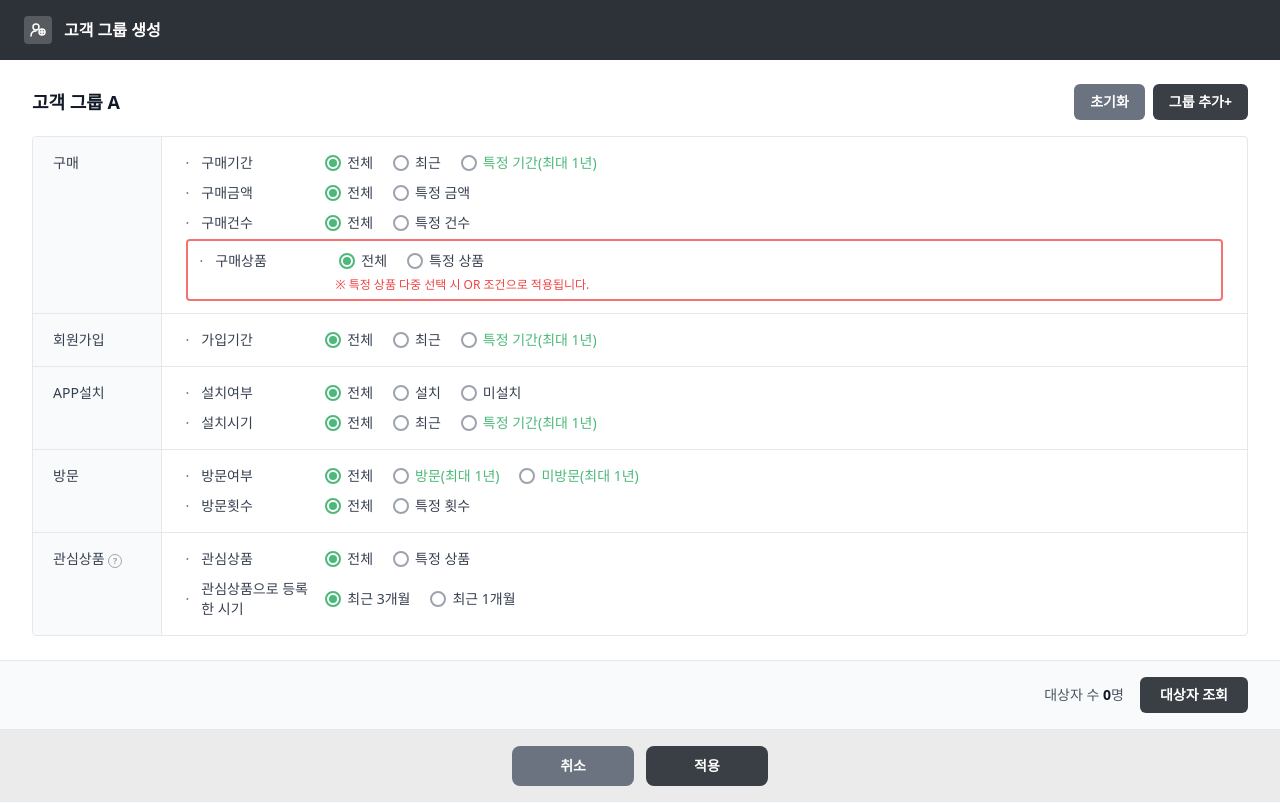
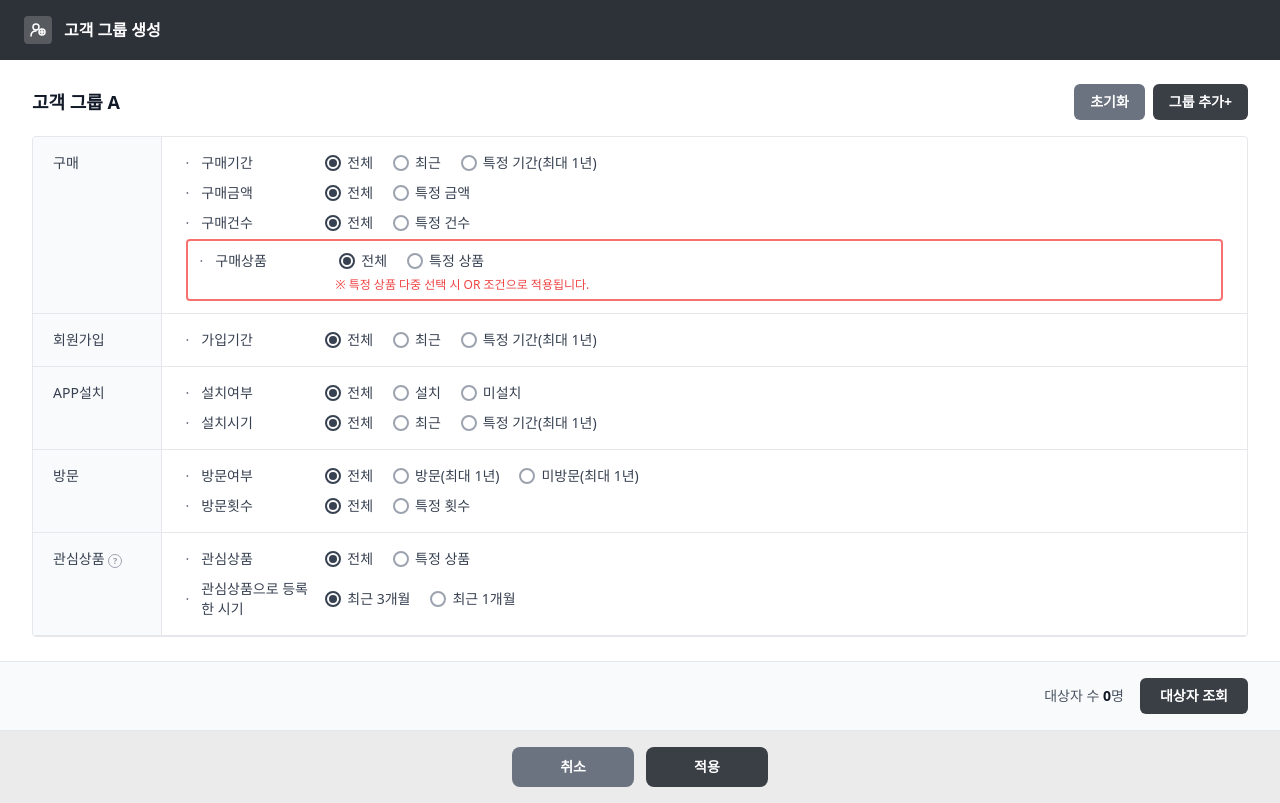
Before and after one commit to vldlzm/flexg_CRM_LIVE, a Next.js app: page /customer-group in a window 1280 px wide. Built offline with nearby package versions, Linux system fonts and the light colour scheme.

Commit message:
auto: 2026-06-04 17:33

```diff
--- a/src/components/CustomerGroupCreate.tsx
+++ b/src/components/CustomerGroupCreate.tsx
@@ -1,6 +1,4 @@
 'use client';
-
-type RadioOption = { label: string; green?: boolean };
 
 const RadioRow = ({
   dot,
@@ -8,36 +6,28 @@ const RadioRow = ({
   defaultIdx = 0,
 }: {
   dot: string;
-  options: RadioOption[];
+  options: string[];
   defaultIdx?: number;
 }) => (
   <div className="flex items-center gap-3 py-1">
     <span className="text-sm text-gray-500">·</span>
     <span className="w-28 shrink-0 text-sm text-gray-700">{dot}</span>
     <div className="flex items-center gap-5 flex-wrap">
-      {options.map((opt, i) => (
-        <label key={opt.label} className="flex items-center gap-1.5 cursor-pointer select-none">
-          <span className={`inline-flex h-4 w-4 shrink-0 items-center justify-center rounded-full border-2 ${i === defaultIdx ? 'border-[#4DB87A]' : 'border-gray-400'}`}>
-            {i === defaultIdx && <span className="h-2 w-2 rounded-full bg-[#4DB87A]" />}
+      {options.map((label, i) => (
+        <label key={label} className="flex items-center gap-1.5 cursor-pointer select-none">
+          <span className={`inline-flex h-4 w-4 shrink-0 items-center justify-center rounded-full border-2 ${i === defaultIdx ? 'border-gray-700' : 'border-gray-400'}`}>
+            {i === defaultIdx && <span className="h-2 w-2 rounded-full bg-gray-700" />}
           </span>
-          <span className={`text-sm ${opt.green ? 'text-[#4DB87A]' : 'text-gray-700'}`}>{opt.label}</span>
+          <span className="text-sm text-gray-700">{label}</span>
         </label>
       ))}
     </div>
   </div>
 );
 
-const SectionRow = ({
-  label,
-  children,
-  rowSpan,
-}: {
-  label: string;
-  children: React.ReactNode;
-  rowSpan?: boolean;
-}) => (
+const SectionRow = ({ label, children }: { label: React.ReactNode; children: React.ReactNode }) => (
   <tr className="border-b border-gray-200">
-    <td className={`w-32 shrink-0 bg-gray-50 px-5 py-4 text-sm font-medium text-gray-700 border-r border-gray-200 align-top ${rowSpan ? 'leading-loose' : ''}`}>
+    <td className="w-32 bg-gray-50 px-5 py-4 text-sm font-medium text-gray-700 border-r border-gray-200 align-top">
       {label}
     </td>
     <td className="px-6 py-3 space-y-0.5">{children}</td>
@@ -84,12 +74,12 @@ export default function CustomerGroupCreate() {
               <tr className="border-b border-gray-200">
                 <td className="w-32 bg-gray-50 px-5 py-4 text-sm font-medium text-gray-700 border-r border-gray-200 align-top">구매</td>
                 <td className="px-6 py-3 space-y-0.5">
-                  <RadioRow dot="구매기간" options={[{ label: '전체' }, { label: '최근' }, { label: '특정 기간(최대 1년)', green: true }]} />
-                  <RadioRow dot="구매금액" options={[{ label: '전체' }, { label: '특정 금액' }]} />
-                  <RadioRow dot="구매건수" options={[{ label: '전체' }, { label: '특정 건수' }]} />
+                  <RadioRow dot="구매기간" options={['전체', '최근', '특정 기간(최대 1년)']} />
+                  <RadioRow dot="구매금액" options={['전체', '특정 금액']} />
+                  <RadioRow dot="구매건수" options={['전체', '특정 건수']} />
                   {/* 구매상품 - 붉은 박스 + OR조건 가이드 */}
                   <div className="rounded border-2 border-red-400 px-3 py-1.5">
-                    <RadioRow dot="구매상품" options={[{ label: '전체' }, { label: '특정 상품' }]} />
+                    <RadioRow dot="구매상품" options={['전체', '특정 상품']} />
                     <p className="mt-0.5 pl-[calc(0.75rem+7rem+0.75rem)] text-xs text-red-500">
                       ※ 특정 상품 다중 선택 시 OR 조건으로 적용됩니다.
                     </p>
@@ -99,32 +89,31 @@ export default function CustomerGroupCreate() {
 
               {/* 회원가입 */}
               <SectionRow label="회원가입">
-                <RadioRow dot="가입기간" options={[{ label: '전체' }, { label: '최근' }, { label: '특정 기간(최대 1년)', green: true }]} />
+                <RadioRow dot="가입기간" options={['전체', '최근', '특정 기간(최대 1년)']} />
               </SectionRow>
 
               {/* APP설치 */}
               <SectionRow label="APP설치">
-                <RadioRow dot="설치여부" options={[{ label: '전체' }, { label: '설치' }, { label: '미설치' }]} />
-                <RadioRow dot="설치시기" options={[{ label: '전체' }, { label: '최근' }, { label: '특정 기간(최대 1년)', green: true }]} />
+                <RadioRow dot="설치여부" options={['전체', '설치', '미설치']} />
+                <RadioRow dot="설치시기" options={['전체', '최근', '특정 기간(최대 1년)']} />
               </SectionRow>
 
               {/* 방문 */}
               <SectionRow label="방문">
-                <RadioRow dot="방문여부" options={[{ label: '전체' }, { label: '방문(최대 1년)', green: true }, { label: '미방문(최대 1년)', green: true }]} />
-                <RadioRow dot="방문횟수" options={[{ label: '전체' }, { label: '특정 횟수' }]} />
+                <RadioRow dot="방문여부" options={['전체', '방문(최대 1년)', '미방문(최대 1년)']} />
+                <RadioRow dot="방문횟수" options={['전체', '특정 횟수']} />
               </SectionRow>
 
               {/* 관심상품 */}
-              <tr>
-                <td className="w-32 bg-gray-50 px-5 py-4 text-sm font-medium text-gray-700 border-r border-gray-200 align-top">
+              <SectionRow label={
+                <>
                   관심상품{' '}
                   <span className="inline-flex h-3.5 w-3.5 items-center justify-center rounded-full border border-gray-400 text-[9px] font-bold text-gray-400">?</span>
-                </td>
-                <td className="px-6 py-3 space-y-0.5">
-                  <RadioRow dot="관심상품" options={[{ label: '전체' }, { label: '특정 상품' }]} />
-                  <RadioRow dot="관심상품으로 등록한 시기" options={[{ label: '최근 3개월' }, { label: '최근 1개월' }]} />
-                </td>
-              </tr>
+                </>
+              }>
+                <RadioRow dot="관심상품" options={['전체', '특정 상품']} />
+                <RadioRow dot="관심상품으로 등록한 시기" options={['최근 3개월', '최근 1개월']} />
+              </SectionRow>
             </tbody>
           </table>
         </div>
```
